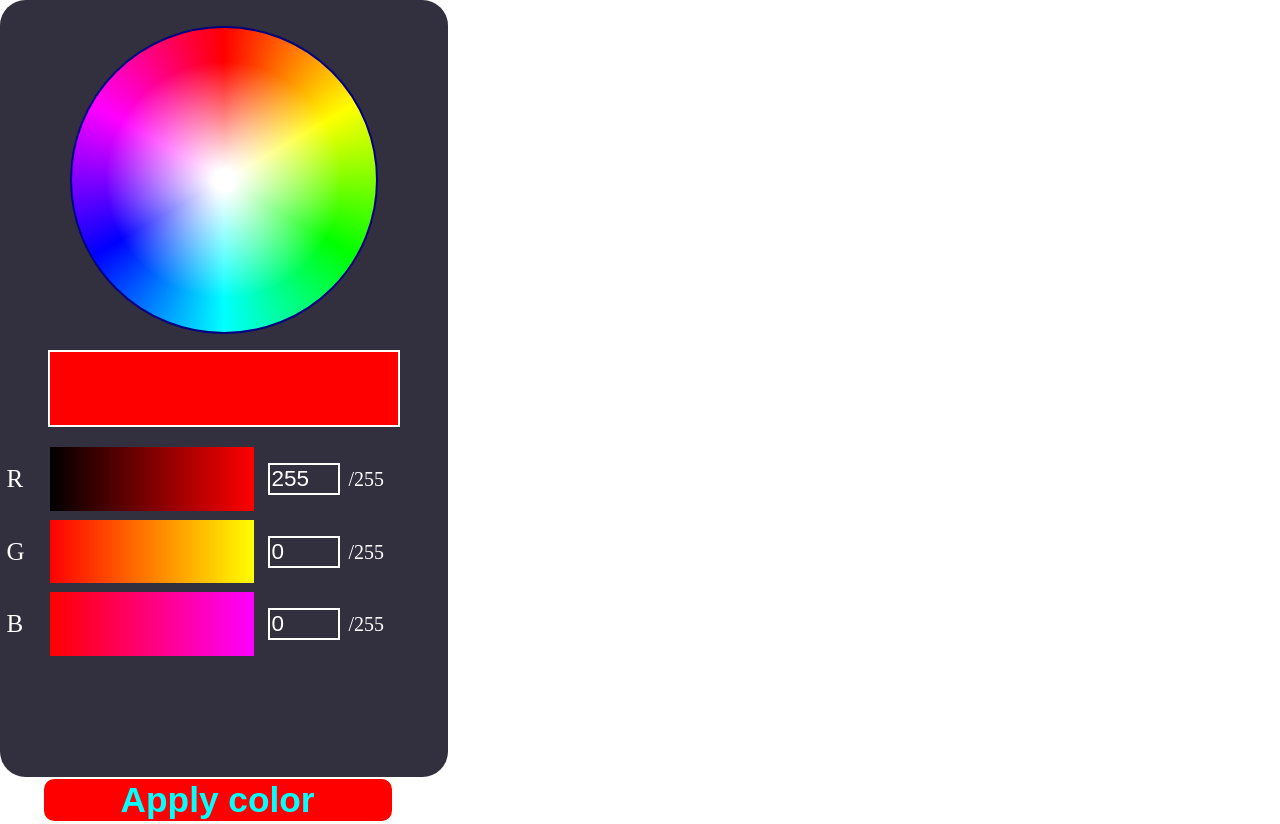
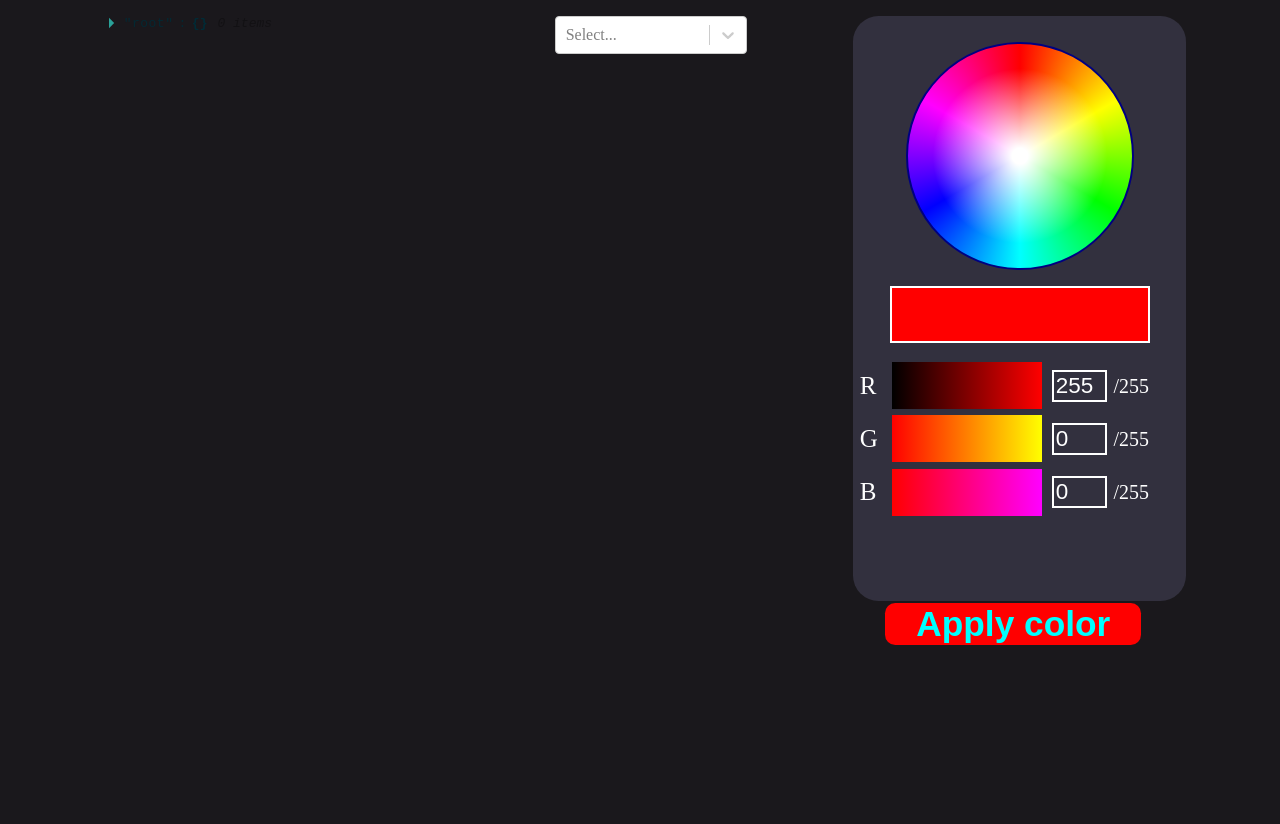
Before and after one commit to klanting/BU-2024-Summer-CS391-Final-Project, a React (Vite) app: page / in a window 1280 px wide. Built offline with nearby package versions, Linux system fonts and the light colour scheme.

Commit message:
general styling

```diff
--- a/src/App.jsx
+++ b/src/App.jsx
@@ -1,14 +1,34 @@
 
-import {createGlobalStyle} from "styled-components"
+import styled, {createGlobalStyle} from "styled-components"
 import ColorMenu from "./components/Tibo/ColorMenu.jsx";
 import ColorContextProvider from "./Context/Tibo/ColorContextProvider.jsx";
 import SelectionContextProvider from "./Context/Nathan/SelectionContext.jsx";
+import JSONEditor from "./components/Nathan/JSONEditor.jsx";
 
 const GeneralStyling = createGlobalStyle`
-    body{
+    body {
         margin: 0;
         box-sizing: border-box;
+        background-color: #1a181c;
     }
+`;
+
+const StyledComponentWrapper = styled.div`
+    /*
+    * Using display flex, these components are placed next to each other
+    */
+    display: flex;
+    flex-direction: row;
+
+    /*
+    * space-evenly, so no component is to close to each other or the borders of the screen
+    */
+    justify-content: space-evenly;
+
+    /*
+    * Margin a the top to make it look better
+    */
+    margin-top: 2vh;
 `;
 
 function App() {
@@ -17,10 +37,15 @@ function App() {
     <>
         <SelectionContextProvider>
             <ColorContextProvider>
-                <ColorMenu/>
-                <GeneralStyling/>
+                {/*Combining both components by placing those next to each other*/}
+                <StyledComponentWrapper>
+                    <JSONEditor/>
+                    <ColorMenu/>
+                </StyledComponentWrapper>
+
             </ColorContextProvider>
         </SelectionContextProvider>
+        <GeneralStyling/>
     </>
   )
 }
--- a/src/components/Tibo/ColorMenu.jsx
+++ b/src/components/Tibo/ColorMenu.jsx
@@ -4,8 +4,49 @@ import styled from "styled-components";
 import {ColorContext} from "../../Context/Tibo/ColorContextProvider.jsx";
 import {SelectionContext} from "../../Context/Nathan/SelectionContext.jsx";
 
+function toRGBString(color){
+    /*
+    * Internally colors have been stored as an array (of length 3), containing RGB values,
+    * but CSS renders it using rgb(...) format, this function converts the array to this format
+    * */
+    return `rgb(${color[0]}, ${color[1]}, ${color[2]})`
+}
+
+function toComplementaryColor(color){
+    /*
+    * This function makes the RGB color the complement,
+    * taking the RGB value 255 and subtract it by the real value (rang 0-255)
+    * if the color is 0 -> complement 255
+    * ....
+    * if the color is 255 -> complement 0
+    * */
+
+    var newColor = []
+    for (let i =0; i< color.length; i++){
+        newColor.push(255-color[i]);
+    }
+
+    return newColor
+}
+
+function darkenColor(color){
+
+    const darkValue = 50;
+
+    /*
+    * Sometimes the color needs to become a bit darker, this function returns a modified color
+    * being a bit darker based on the darkValue
+    * */
+
+    var newColor = []
+    for (let i =0; i< color.length; i++){
+        newColor.push(color[i]-darkValue);
+    }
+    return newColor;
+}
+
 const StyledMenu = styled.div`
-    width: 34vw;
+    width: 25vw;
     display: flex;
     flex-direction: column;
 `;
@@ -14,14 +55,14 @@ const StyledButton = styled.button`
     /*
     * Display the rgb color as the background color of the button
     */
-    background-color: ${(props) => `rgb(${props.color[0]}, ${props.color[1]}, ${props.color[2]})`};
+    background-color: ${(props) => toRGBString(props.color)};
     width: 80%;
     margin: 0.2vw auto;
 
     /*
     * Makes text color the complementary color of the background
     */
-    color: ${(props) => `rgb(${255-props.color[0]}, ${255-props.color[1]}, ${255-props.color[2]})`};
+    color: ${(props) => toRGBString(toComplementaryColor(props.color))};
     font-size: calc(2px + 2.6vw);
 
     border: 0;
@@ -32,8 +73,8 @@ const StyledButton = styled.button`
         /*
         * Make the background color -20 darker, to see when button is pressed
         */
-        background-color: ${(props) => `rgb(${props.color[0]-20}, ${props.color[1]-20}, ${props.color[2]-20})`};
-        color: ${(props) => `rgb(${255-20-props.color[0]}, ${255-20-props.color[1]}, ${255-20-props.color[2]})`};
+        background-color: ${(props) => toRGBString(darkenColor(props.color))};
+        color: ${(props) => toRGBString(darkenColor(toComplementaryColor(props.color)))};
     }
 `;
 
--- a/src/components/Tibo/ColorWheel.jsx
+++ b/src/components/Tibo/ColorWheel.jsx
@@ -22,8 +22,12 @@ const StyledWhitenessField = styled.div`
 
     border-radius: 50%;
 
-    /*background-image: radial-gradient( rgba(255, 255, 255, 1),  rgba(255, 255, 255, 0));*/
-    background-image: radial-gradient(rgba(255,255,255,1) 5%, transparent 55%);
+    /*
+    *background-image: radial-gradient( rgba(255, 255, 255, 1),  rgba(255, 255, 255, 0));
+    * The inner 5% is white, and between 5-55% of the circles distance it becomes more transparent (gradient),
+    * outside of the 55% it is just transparent displaying the other colors
+    */
+    background-image: radial-gradient(white 5%, transparent 55%);
 
 `;
 
```
